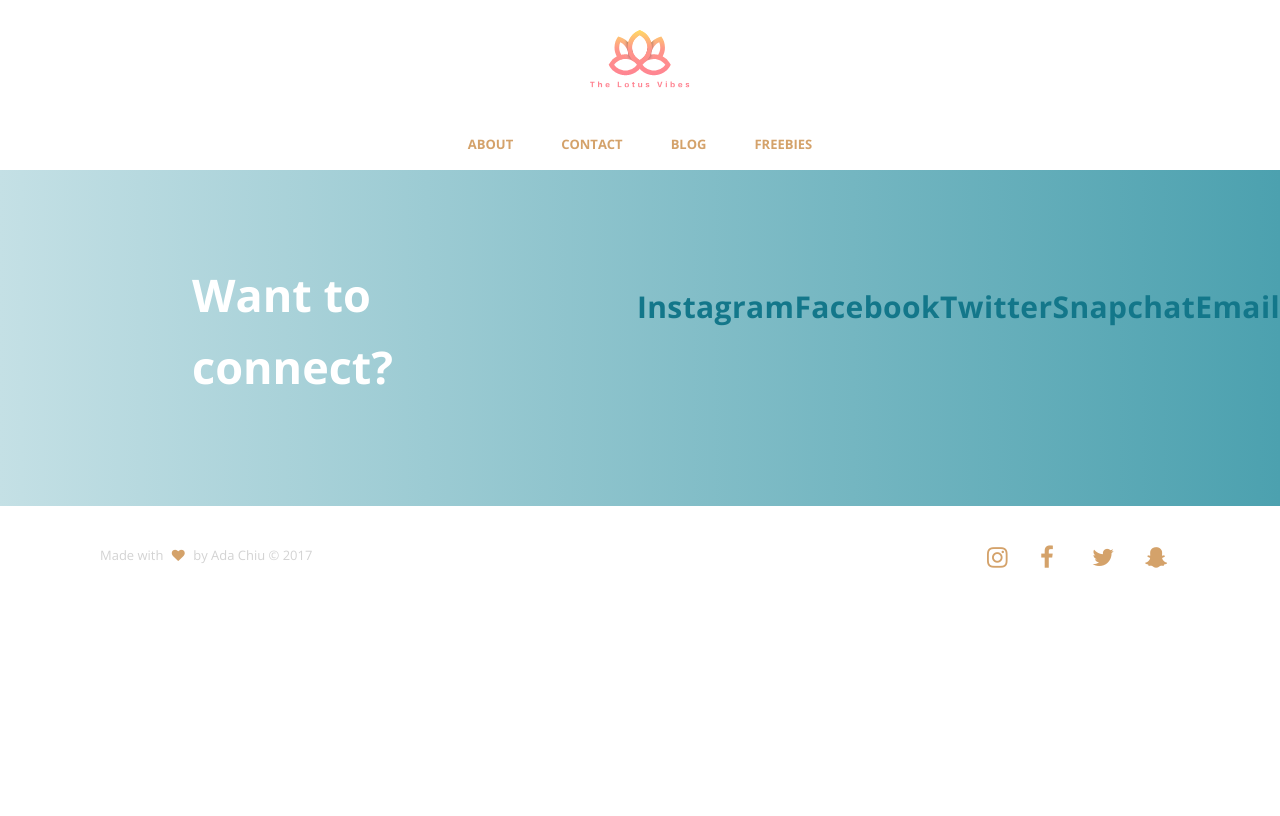
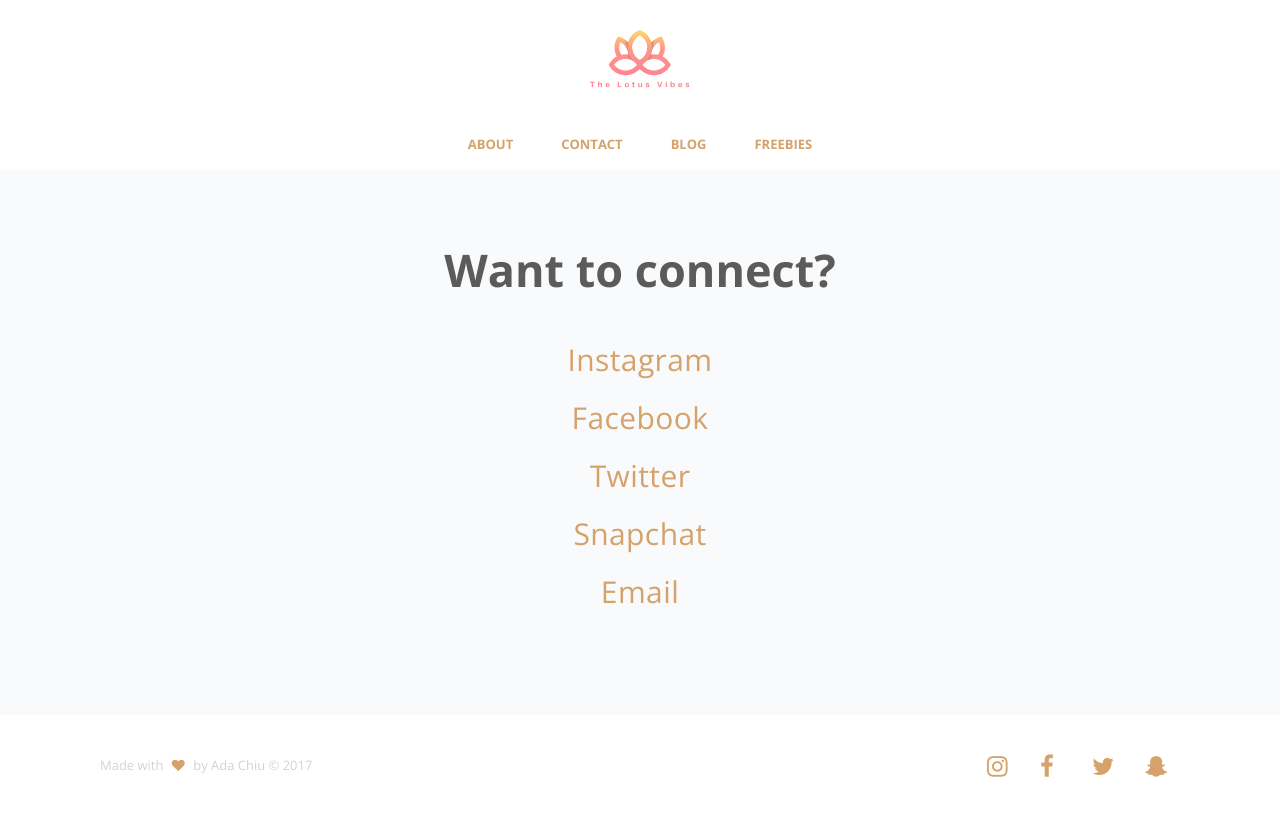
Before and after one commit to jsdelivrbot/thelotusvibes, a Jekyll site: the page built from contact/index.html, in a window 1280 px wide. Shown: the top 816 px of the page. Built offline with Jekyll 4.4.1, drawn with Linux system fonts in a browser that asks for light colours.

Commit message:
contact page code refactor

```diff
--- a/assets/css/1-base/_vars.scss
+++ b/assets/css/1-base/_vars.scss
@@ -11,7 +11,6 @@ $shadow-bottom: rgba(0, 0, 0, .30);
 
 // Typography
 $base-font-size: 1em;
-$header-text: #757b81;
 $header-hover: #d3d3d3;
 $body-primary: #5b5b5b;
 $body-disabled: #d3d3d3;
@@ -21,6 +20,7 @@ $accent-headline2: #a7383d;
 // Body
 $bg-color: #fff;
 $bg-light: #f8f8f8;
+$bg-neutral: #F9FAFB;
 $bg-grid: #f7f2ec;
 
 // Buttons
--- a/assets/css/main.css
+++ b/assets/css/main.css
@@ -464,6 +464,39 @@ body {
     .flex-header-dark {
       padding: 1% 25% 2%; } }
 
+.flex-header-light {
+  width: 100%; }
+  .flex-header-light a {
+    color: #13778A;
+    font-weight: 400; }
+  .flex-header-light h1 {
+    color: #5b5b5b; }
+  @media only screen and (min-width: 320px) {
+    .flex-header-light {
+      padding: 0 8%;
+      display: flex;
+      flex-direction: column;
+      justify-content: center;
+      align-items: flex-start;
+      font-size: 0.5em; } }
+  @media only screen and (min-width: 768px) {
+    .flex-header-light {
+      padding: 2% 13% 0;
+      font-size: 0.8em; } }
+  @media only screen and (min-width: 1024px) {
+    .flex-header-light {
+      padding: 2% 12% 0; } }
+  @media only screen and (min-width: 1200px) {
+    .flex-header-light {
+      padding: 2% 15% 1%;
+      font-size: 1em; } }
+  @media only screen and (min-width: 1600px) {
+    .flex-header-light {
+      padding: 3% 20% 2%; } }
+  @media only screen and (min-width: 2304px) {
+    .flex-header-light {
+      padding: 1% 25% 2%; } }
+
 .light-display-accent2 {
   color: #13778A;
   font-weight: 300;
@@ -823,30 +856,26 @@ body {
   animation-duration: 0.75s;
   animation-timing-function: ease-out; }
 
-.contact-links {
+.contact {
   align-items: center;
+  background-color: #F9FAFB;
   display: flex;
-  flex-direction: row;
-  height: auto; }
+  flex-direction: column;
+  height: auto;
+  justify-content: center; }
   @media only screen and (min-width: 320px) {
-    .contact-links {
-      padding: 3% 0 7%; }
-      .contact-links a {
-        font-size: 0.5em; }
-      .contact-links h1 {
-        padding: 0; } }
+    .contact {
+      padding: 3% 0 7%; } }
+
+.contact-title {
+  padding-bottom: 30px;
+  text-align: center; }
+  @media only screen and (min-width: 320px) {
+    .contact-title {
+      font-size: 0.5em; } }
   @media only screen and (min-width: 768px) {
-    .contact-links {
-      padding: 3% 0 7%; }
-      .contact-links a {
-        font-size: 1em; }
-      .contact-links h1 {
-        padding: 25px 0 0; } }
-  .contact-links a {
-    color: #13778A;
-    font-weight: 700; }
-  .contact-links a:hover {
-    color: #fff; }
+    .contact-title {
+      font-size: 1em; } }
 
 .blog-layout {
   height: 100%;
--- a/contact/index.html
+++ b/contact/index.html
@@ -6,9 +6,9 @@ permalink: /contact/
 
 {% include nav.html %}
 
-<div class="contact-links gradient-aqua">
-  <div class="flex-header-dark">
-  <h1>Want to connect?</h1>
+<div class="contact">
+  <div class="contact-title">
+    <h1>Want to connect?</h1>
   </div>
   <h3><a href="https://www.instagram.com/thelotusvibes" target="_blank">Instagram</a></h1>
   <h3><a href="https://www.facebook.com/thelotusvibes" target="_blank">Facebook</a></h1>
```
Also changed, not shown: assets/css/1-base/_base.scss (+49 -0 lines), assets/css/3-page/_contact.scss (+13 -26 lines).
